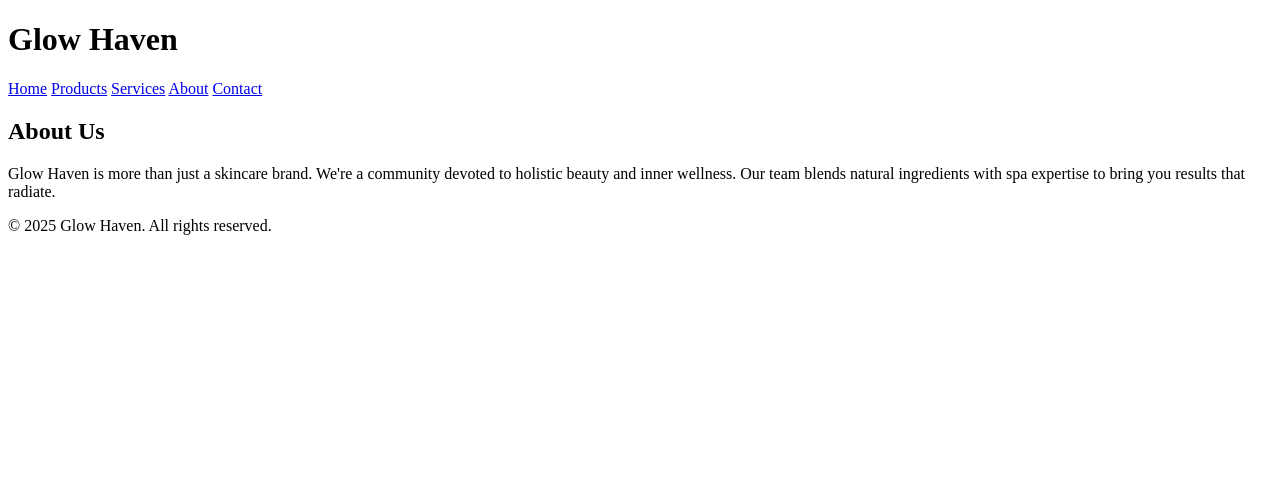
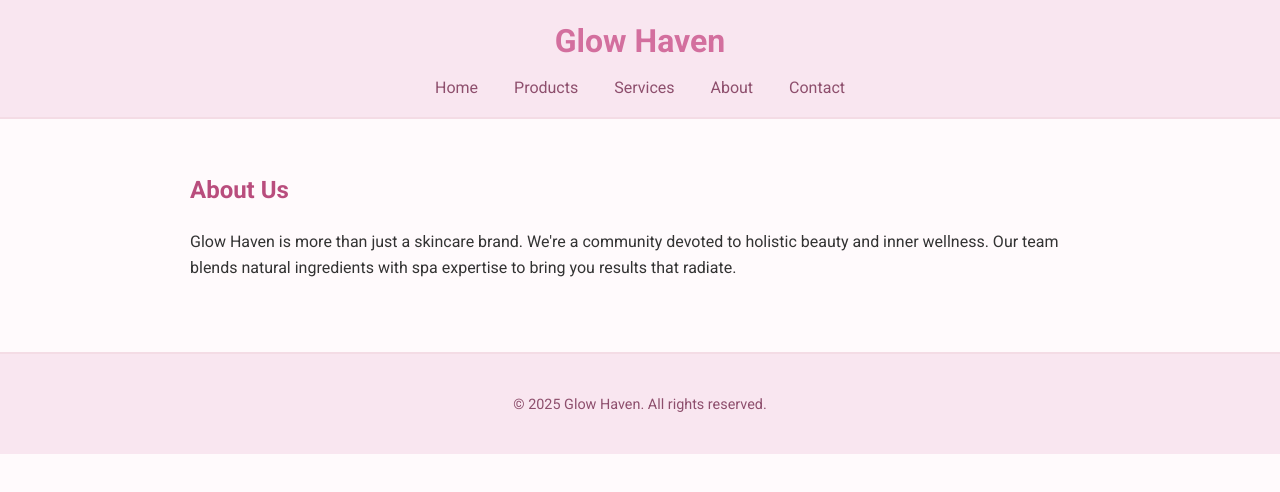
Before and after one commit to darkali/glow-haven-site, a plain HTML site: page about.html in a window 1280 px wide. Drawn offline with Linux system fonts and the light colour scheme.

Commit message:
renamed 'style' to 'styles' to reference the website stylesheet.

```diff
--- a/about.html
+++ b/about.html
@@ -5,7 +5,7 @@
     <meta charset="UTF-8" />
     <meta name="viewport" content="width=device-width, initial-scale=1.0" />
     <title>Glow Haven - About</title>
-    <link rel="stylesheet" href="css/style.css" />
+    <link rel="stylesheet" href="css/styles.css" />
     <link
       href="https://fonts.googleapis.com/css2?family=Roboto:wght@400;700&display=swap"
       rel="stylesheet"
```
Also changed, not shown: contact.html (+1 -1 lines), index.html (+1 -1 lines), products.html (+1 -1 lines), services.html (+1 -1 lines).
